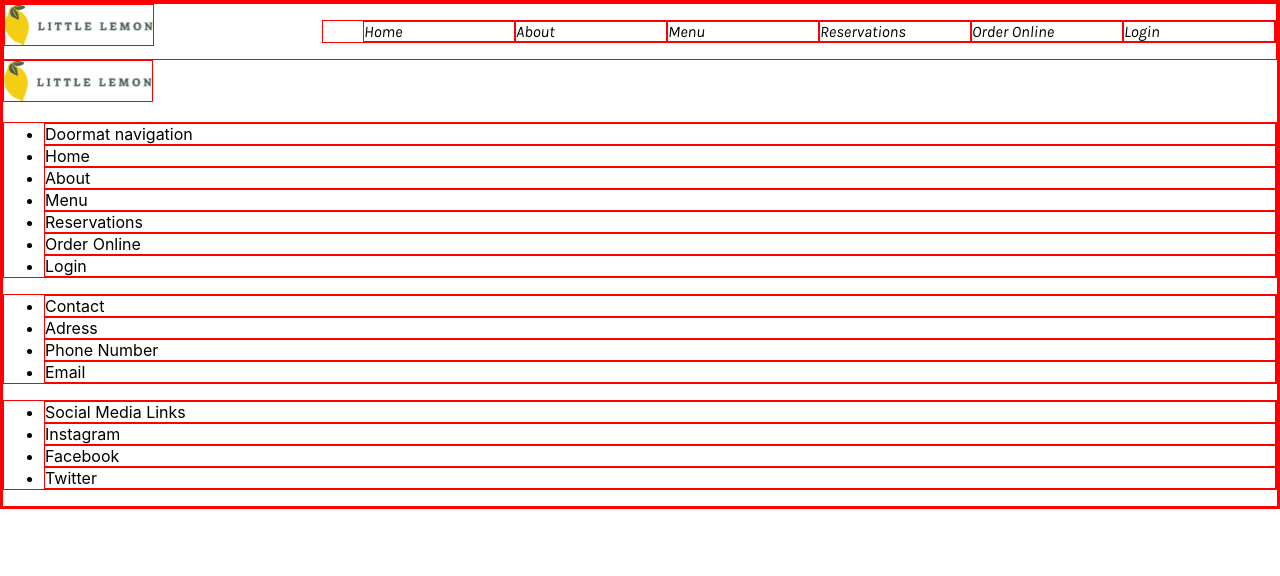
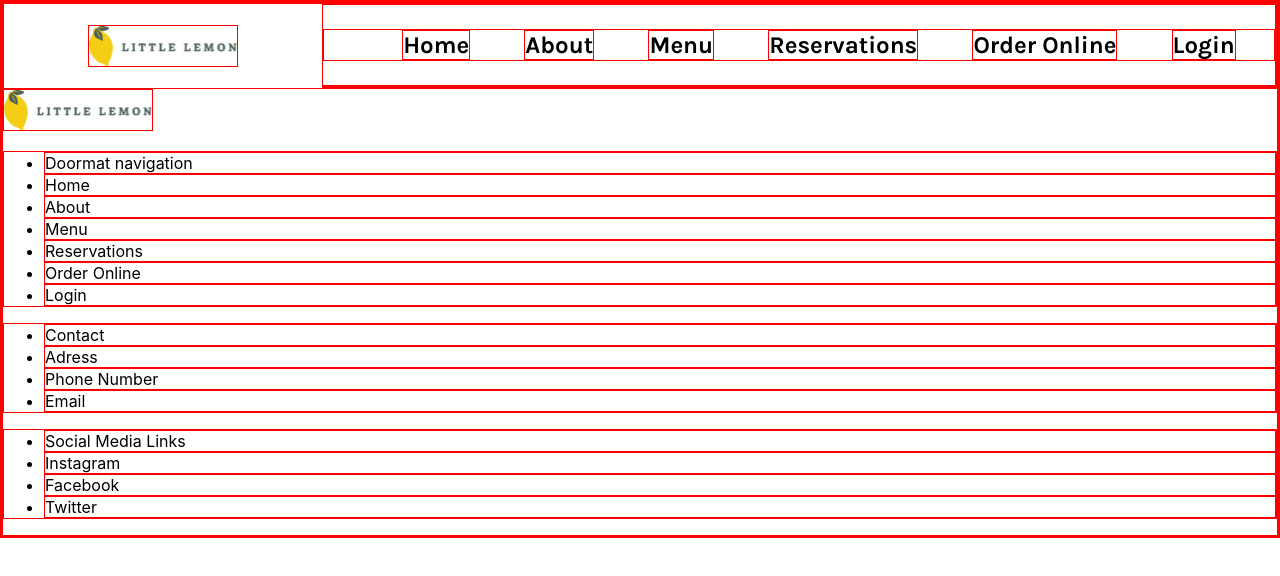
Before and after one commit to claudiooleite/litle_lemon, a React (Create React App) app: page / in a window 1280 px wide. Shown: the top 576 px of the page. Built offline with nearby package versions, Linux system fonts and the light colour scheme.

Commit message:
media queries for bigger screens added

```diff
--- a/src/App.css
+++ b/src/App.css
@@ -1,7 +1,7 @@
 /* import fonts */
 @font-face {
   font-family: "Karla";
-  src: url("../src/assets/Fonts/Karla/Karla-Italic-VariableFont_wght.ttf");
+  src: url("../src/assets/Fonts/Karla/Karla-VariableFont_wght.ttf");
 }
 
 @font-face {
@@ -21,9 +21,35 @@
 }
 
 .nav-links {
-  display: grid;
-  grid-template-columns: repeat(6, 1fr);
+  display: none;
   list-style-type: none;
   justify-content: space-evenly;
   font-family: "Karla", sans-serif;
+  font-size: 18pt;
+  font-weight: bold;
 }
+
+#logo-top {
+  justify-self: center;
+  align-self: center;
+}
+
+.nav-links li {
+  justify-self: center;
+}
+
+@media screen and (max-width: 850px) {
+  /* Set the grid to have two rows when the screen width is less than 850px */
+  .nav-links {
+    grid-template-rows: auto auto; /* Set the grid to have two rows */
+    grid-auto-flow: row; /* Arrange the items in rows */
+  }
+}
+@media screen and (min-width: 600px) {
+  /* Show the nav links when the screen width is 400px or larger */
+  .nav-links {
+    display: grid;
+    grid-auto-flow: column; /* Arrange the items in columns */
+    grid-gap: 1rem; /* Set the gap between items */
+  }
+}
--- a/src/Components/Nav.jsx
+++ b/src/Components/Nav.jsx
@@ -4,9 +4,10 @@ import Image from "../Images/Logo.svg";
 
 function Nav() {
     return (
-        <div className='nav-main'>
-            <img id='logo-top' src={Image} alt='Logo Little Lemon restaurant' />
-            <ul className='nav-links'>
+        <div class="nav-main">
+            <img id="logo-top" src={Image} alt="Logo Little Lemon restaurant" />
+            <div class="nav-content">
+                <ul class="nav-links">
                     <li>Home</li>
                     <li>About</li>
                     <li>Menu</li>
@@ -14,6 +15,10 @@ function Nav() {
                     <li>Order Online</li>
                     <li>Login</li>
                 </ul>
+                <div class="nav-icon">
+                    {/* <!-- Icon goes here --> */}
+                </div>
+            </div>
         </div>
     )
 }
```
Lines whose indentation alone changed are shown as unchanged.
